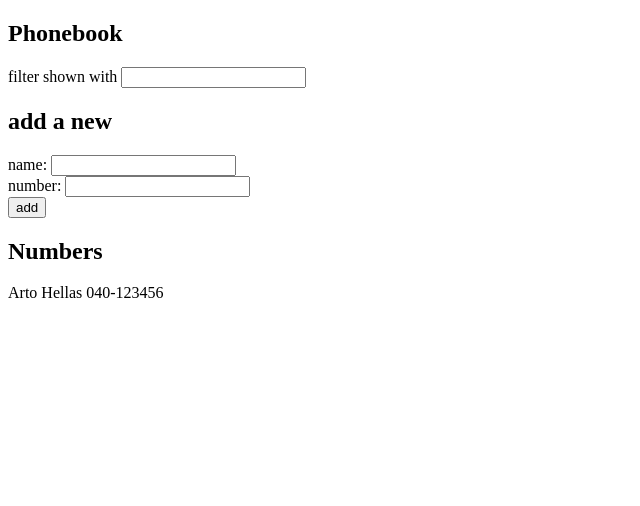
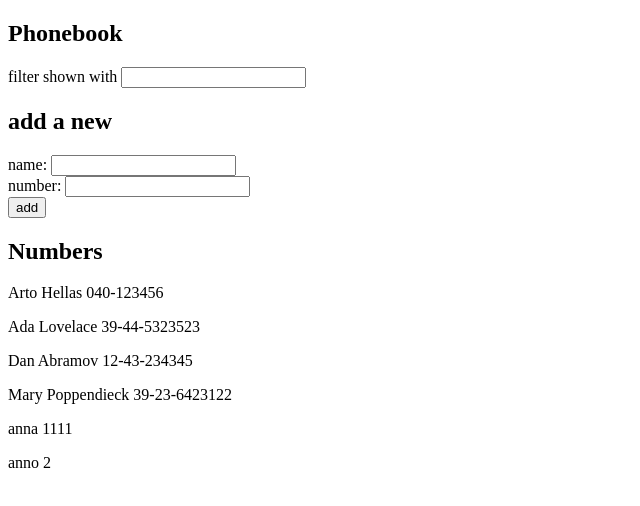
Before and after one commit to a-kuzmych/full-stack-open, a React (Vite) app in the folder part2/phonebook/: page / in a window 1280 px wide. Shown: the top 506 px of the page, without its empty margins (0-640 px from the left). Built offline with nearby package versions, Linux system fonts and the light colour scheme; data requests are answered from the project's data file.

Commit message:
complete exercise 2.11

```diff
--- /dev/null
+++ b/part2/phonebook/db.json
@@ -0,0 +1,34 @@
+{
+  "persons": [
+    {
+      "name": "Arto Hellas",
+      "number": "040-123456",
+      "id": "1"
+    },
+    {
+      "name": "Ada Lovelace",
+      "number": "39-44-5323523",
+      "id": "2"
+    },
+    {
+      "name": "Dan Abramov",
+      "number": "12-43-234345",
+      "id": "3"
+    },
+    {
+      "name": "Mary Poppendieck",
+      "number": "39-23-6423122",
+      "id": "4"
+    },
+    {
+      "name": "anna",
+      "number": "1111",
+      "id": "OMMf6X-"
+    },
+    {
+      "name": "anno",
+      "number": "2",
+      "id": "PZXMrFZ"
+    }
+  ]
+}
--- a/part2/phonebook/package.json
+++ b/part2/phonebook/package.json
@@ -10,6 +10,7 @@
     "preview": "vite preview"
   },
   "dependencies": {
+    "axios": "^1.13.6",
     "react": "^19.2.0",
     "react-dom": "^19.2.0"
   },
@@ -22,6 +23,7 @@
     "eslint-plugin-react-hooks": "^7.0.1",
     "eslint-plugin-react-refresh": "^0.4.24",
     "globals": "^16.5.0",
+    "json-server": "^0.17.4",
     "vite": "^7.3.1"
   }
 }
--- a/part2/phonebook/src/App.jsx
+++ b/part2/phonebook/src/App.jsx
@@ -1,12 +1,11 @@
-import { useState } from "react";
+import { useState, useEffect } from "react";
+import axios from "axios";
 import Filter from "./components/Filter";
 import PersonForm from "./components/PersonForm";
 import Persons from "./components/Persons";
 
 const App = () => {
-  const [persons, setPersons] = useState([
-    { name: "Arto Hellas", number: "040-123456" },
-  ]);
+  const [persons, setPersons] = useState([]);
   const [filter, setFilter] = useState("");
 
   const personsToShow = filter
@@ -14,6 +13,12 @@ const App = () => {
         person.name.toLowerCase().includes(filter.toLowerCase()),
       )
     : persons;
+
+  useEffect(() => {
+    axios.get("http://localhost:3001/persons").then((response) => {
+      setPersons(response.data);
+    });
+  }, []);
 
   return (
     <div>
--- a/part2/phonebook/src/components/PersonForm.jsx
+++ b/part2/phonebook/src/components/PersonForm.jsx
@@ -1,3 +1,4 @@
+import axios from "axios";
 import { useState } from "react";
 
 const PersonForm = ({ persons, setPersons }) => {
@@ -30,14 +31,16 @@ const PersonForm = ({ persons, setPersons }) => {
       return;
     }
 
-    const personObject = {
-      name: newName.trim(),
-      number: newNumber.trim(),
-    };
-
-    setPersons(persons.concat(personObject));
-    setNewName("");
-    setNewNumber("");
+    axios
+      .post("http://localhost:3001/persons", {
+        name: newName.trim(),
+        number: newNumber.trim(),
+      })
+      .then((response) => {
+        setPersons(persons.concat(response.data));
+        setNewName("");
+        setNewNumber("");
+      });
   };
 
   const handleNameChange = (event) => {
```
Also changed, not shown: part2/phonebook/src/services/persons.js (added), 1 other file (tests, documents, lock files or other folders).
